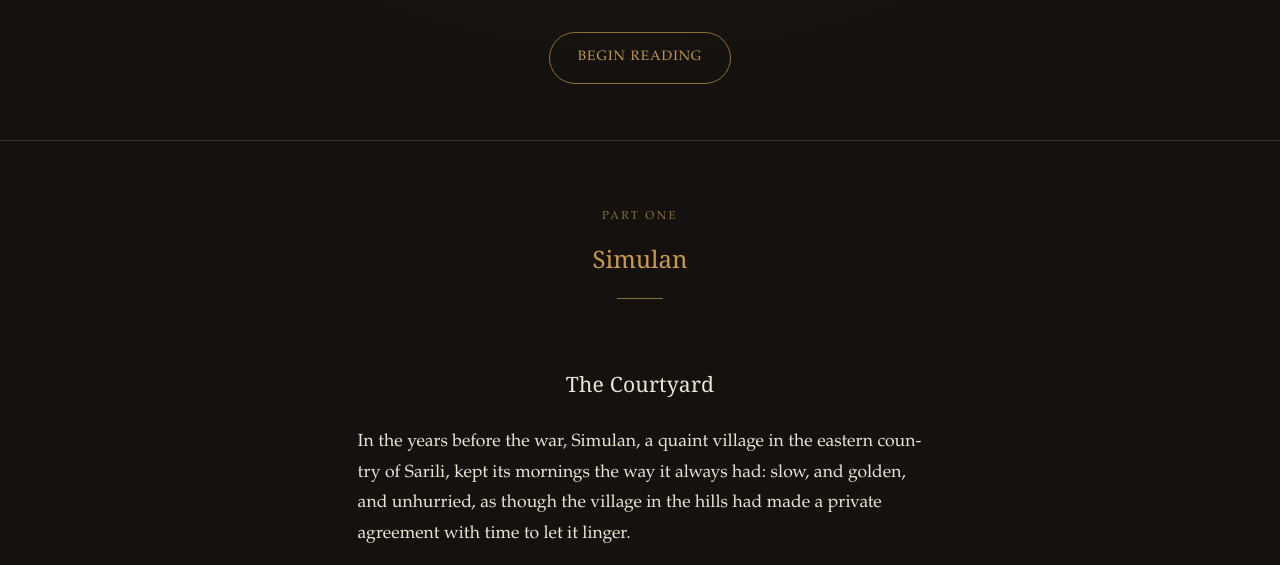
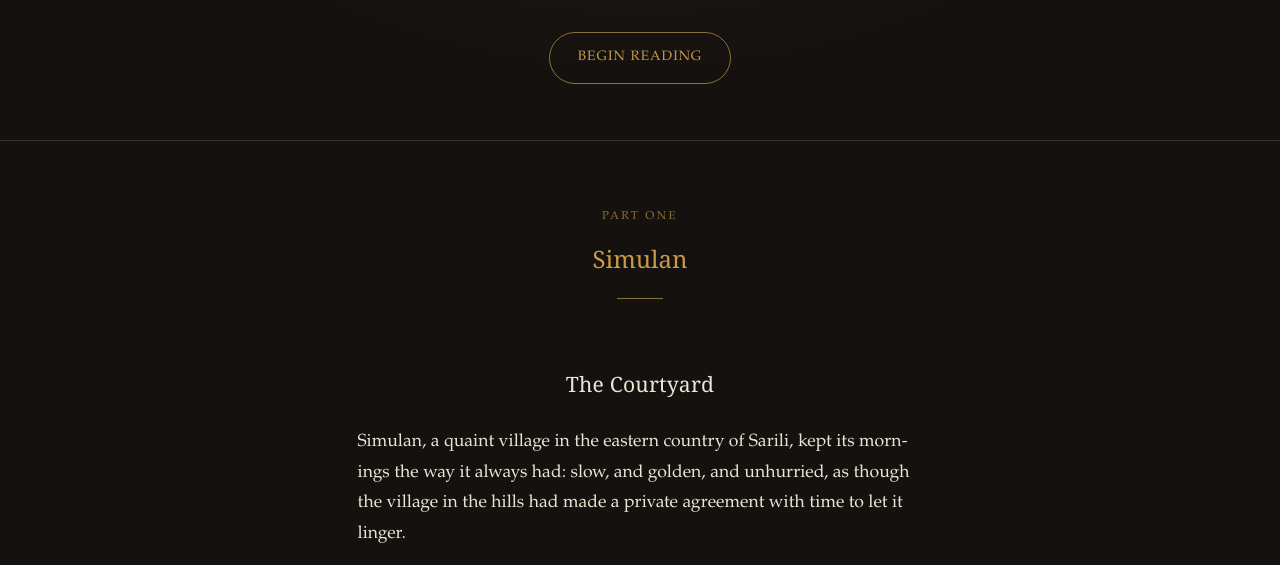
Before and after one commit to Josh-MC3/Kawalan-and-the-Journey-Home, a plain HTML site: page index.html in a window 1280 px wide. Shown: the part 360-925 px from the top of the page. Drawn offline with Linux system fonts and the light colour scheme.

Commit message:
Update index.html

```diff
--- a/index.html
+++ b/index.html
@@ -411,7 +411,7 @@
   <article class="chapter" id="ch-courtyard" data-part="Part One — Simulan · The Courtyard">
     <h3>The Courtyard</h3>
     <div class="prose">
-      <p>In the years before the war, Simulan, a quaint village in the eastern country of Sarili, kept its mornings the way it always had: slow, and golden, and unhurried, as though the village in the hills had made a private agreement with time to let it linger.</p>
+      <p> Simulan, a quaint village in the eastern country of Sarili, kept its mornings the way it always had: slow, and golden, and unhurried, as though the village in the hills had made a private agreement with time to let it linger.</p>
       <p>The chieftain's courtyard caught the early light first. It was a wide square of packed earth ringed by the great house and the storehouses and a single old mango tree that had been there longer than anyone living, and on most mornings it belonged to the children who came to train. An arrowsmith's daughter at the archery butts along the eastern wall. A chieftain's younger son with his practice swords in the center, where the ground was worn smooth by his own restless feet.</p>
       <p>Kawalan, second born to the Chieftain of Simulan, was eleven that year, and there was nothing in the world he loved more fiercely than this village and the long quiet peace of it.</p>
       <p>It was the kind of love he'd been raised into. A chieftain's son learns early that the village is something like family&mdash;that the people in it are his to care for, the way his father cared for them, with a compassion that asked for nothing back. He knew the names of every family. He knew which roofs leaked and which old widows needed their firewood carried. And the more he loved it, the more he understood&mdash;in the wordless way a boy understands the important things&mdash;that peace this gentle was a fragile thing, and that fragile things needed someone willing to stand between them and the world. He wanted to be that someone. Not to be praised for it. Just so that nothing he loved would ever have to be afraid.</p>
```
